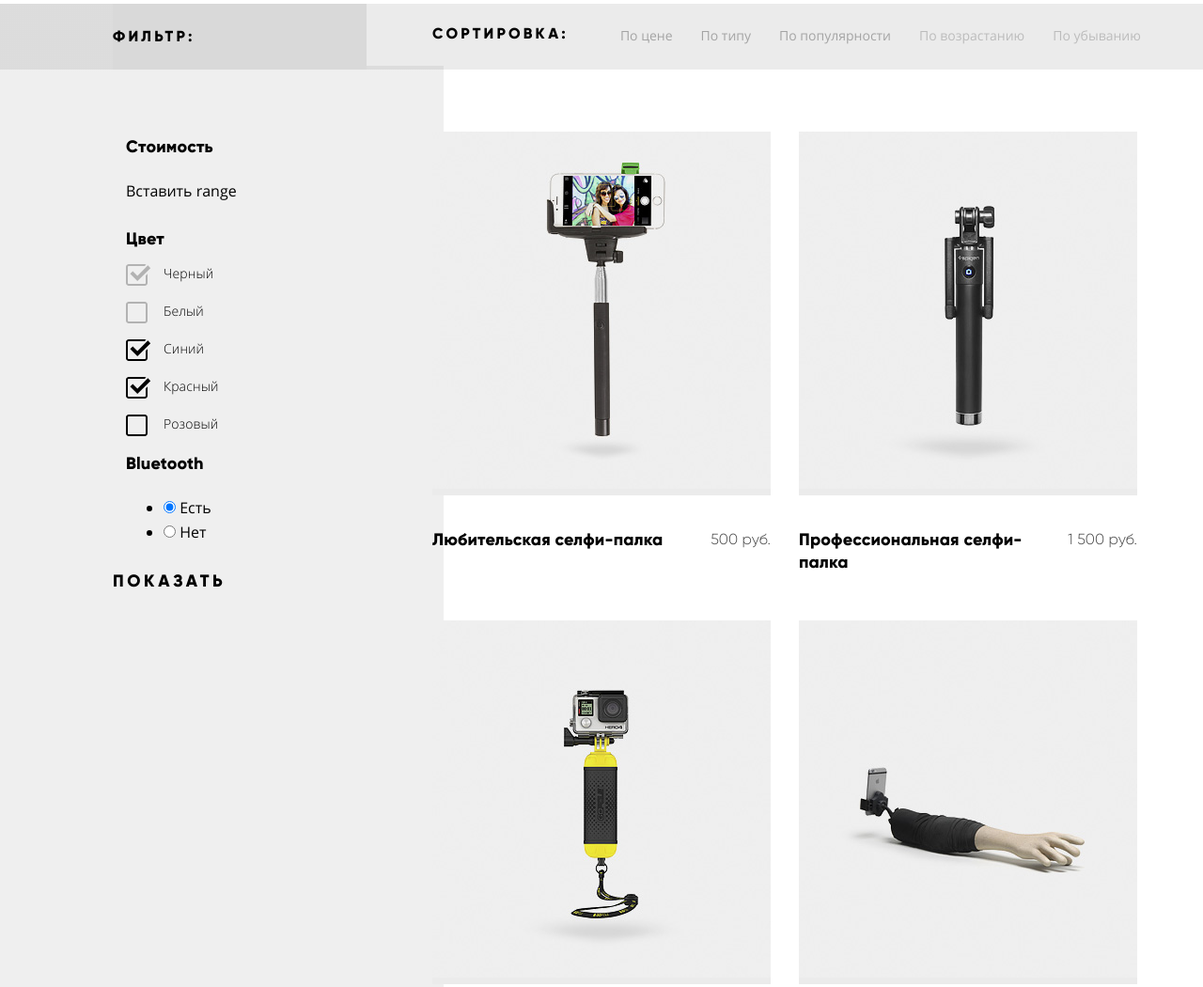
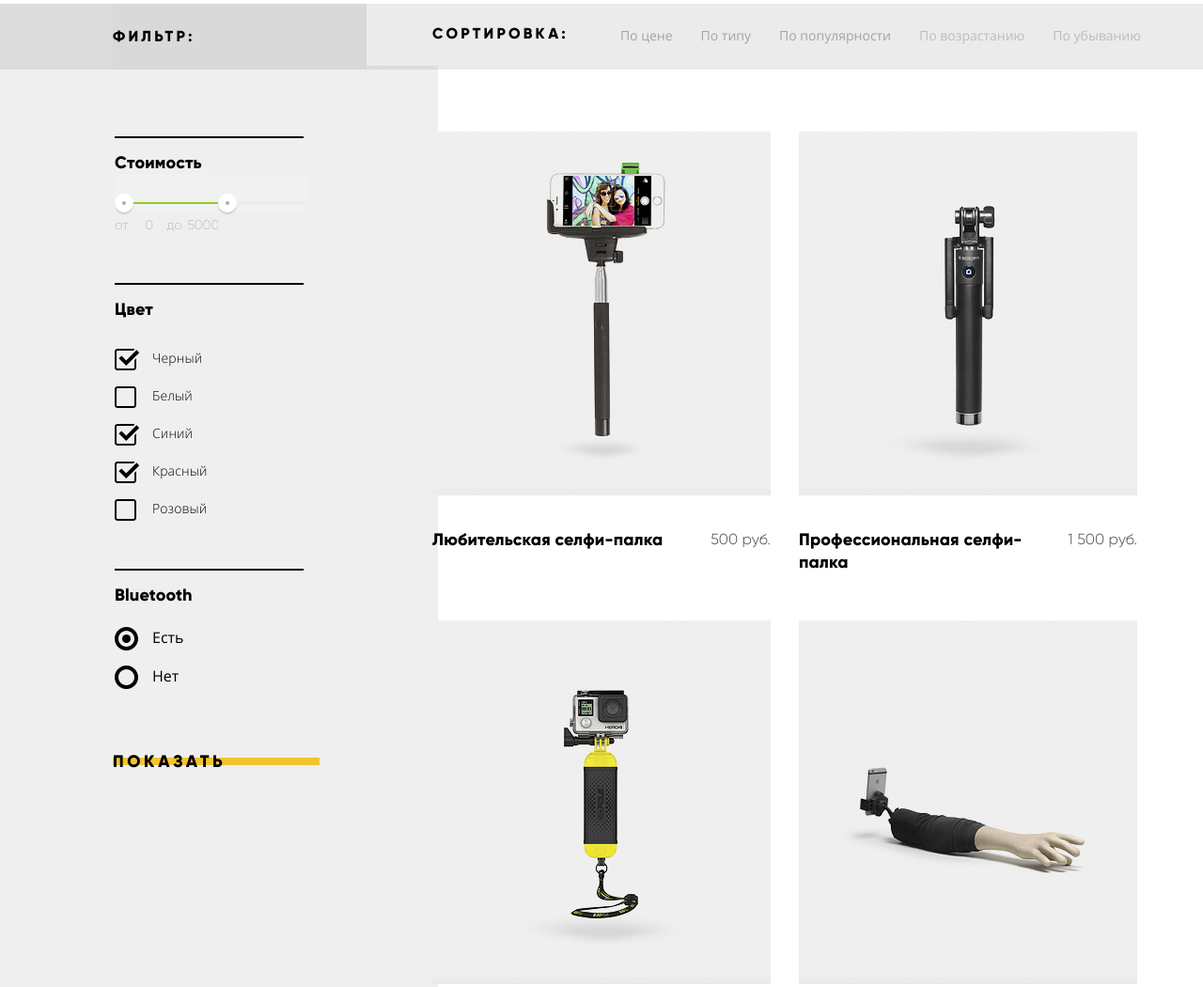
Before and after one commit to konovalov-as/device-27, a plain HTML site: page catalog.html in a window 1280 px wide. Shown: the part 527-1577 px from the top of the page at 94% size. Drawn offline with Linux system fonts and the light colour scheme.

Commit message:
Добавлены range, radio

```diff
--- a/catalog.html
+++ b/catalog.html
@@ -104,22 +104,33 @@
                                     <form class="catalog-filter__form-goods" method="post" action="https://echo.htmlacademy.ru">
                                         <fieldset class="catalog-filter__range">
                                             <legend>Стоимость</legend>
-                                            <!-- Сделать двойной range по стоимости -->
-                                            <p>Вставить range</p>
+                                            <div class="range-filter">
+                                                <div class="range-controls">
+                                                    <div class="scale">
+                                                        <div class="bar"></div>
+                                                    </div>
+                                                    <div class="toggle toggle-min"></div>
+                                                    <div class="toggle toggle-max"></div>
+                                                </div>
+                                                <div class="price-controls">
+                                                    <label class="min-price">от <input class="no-arrow" name="min-price" type="number" placeholder="0" min="0"></label>
+                                                    <label class="max-price">до <input class="no-arrow" name="max-price" type="number" placeholder="5000" min="0"></label>
+                                                </div>
+                                            </div>
                                         </fieldset>
                                         <fieldset class="catalog-filter__color">
                                             <legend>Цвет</legend>
                                             <ul class="catalog-filter__color-list">
                                                 <li class="catalog-filter__color-item">
                                                     <label for="catalog-filter__color-black">
-                                                        <input class="visually-hidden" type="checkbox" name="colorBlack" id="catalog-filter__color-black" checked disabled>
+                                                        <input class="visually-hidden" type="checkbox" name="colorBlack" id="catalog-filter__color-black" checked>
                                                         <span class="checkbox-indicator"></span>
                                                         Черный
                                                     </label>
                                                 </li>
                                                 <li class="catalog-filter__color-item">
                                                     <label for="catalog-filter__color-wihte">
-                                                        <input class="visually-hidden" type="checkbox" name="colorWhite" id="catalog-filter__color-wihte" disabled>
+                                                        <input class="visually-hidden" type="checkbox" name="colorWhite" id="catalog-filter__color-wihte">
                                                         <span class="checkbox-indicator"></span>
                                                         Белый
                                                     </label>
@@ -151,12 +162,19 @@
                                             <legend>Bluetooth</legend>
                                             <ul class="catalog-filter__bluetooth-list">
                                                 <li class="catalog-filter__bluetooth-item">
-                                                    <input class="v-h" type="radio" name="bluetooth" value="bluetoothYes" id="catalog-filter__bluetooth-yes" checked>
-                                                    <label for="catalog-filter__bluetooth-yes">Есть</label>
+                                                    <label for="catalog-filter__bluetooth-yes">
+                                                        <input class="visually-hidden" type="radio" name="bluetooth" value="bluetoothYes" id="catalog-filter__bluetooth-yes" checked>
+                                                        <span class="radio-indicator"></span>
+                                                        Есть
+                                                    </label>
                                                 </li>
                                                 <li class="catalog-filter__bluetooth-item">
-                                                    <input class="v-h" type="radio" name="bluetooth" value="bluetoothNo" id="catalog-filter__bluetooth-no">
-                                                    <label for="catalog-filter__bluetooth-no">Нет</label></li>
+                                                    <label for="catalog-filter__bluetooth-no">
+                                                        <input class="visually-hidden" type="radio" name="bluetooth" value="bluetoothNo" id="catalog-filter__bluetooth-no">
+                                                        <span class="radio-indicator"></span>
+                                                        Нет
+                                                    </label>
+                                                </li>
                                             </ul>
                                         </fieldset>
                                         <button class="btn-general catalog-filter__submit" type="submit">Показать</button>
--- a/css/style.css
+++ b/css/style.css
@@ -77,8 +77,18 @@ body {
   margin: -1px;
 }
 
+.no-arrow::-webkit-outer-spin-button,
+.no-arrow::-webkit-inner-spin-button {
+  -webkit-appearance: none;
+}
+
+.no-arrow {
+  -moz-appearance: textfield;
+}
+
 .btn-general {
   position: relative;
+  z-index: 10;
   font-family: "Gilroy";
   font-weight: 800;
   font-size: 18px;
@@ -190,6 +200,7 @@ filter, sort, catalog, pagination styles */
 .main-header__signout,
 .breadcrumbs__list,
 .catalog-filter__color-list,
+.catalog-filter__bluetooth-list,
 .catalog-content__sort-type,
 .catalog-content__sort-direction,
 .catalog-content-cards__list,
@@ -1339,7 +1350,7 @@ about us and contacts, footer, catalog styles */
 .catalog-bg {
    background-image:
     linear-gradient(to bottom, rgba(0, 0, 0, 0.08) 70px, transparent 70px),
-    linear-gradient(to right, #efefef 36.9%, transparent 36.9%);
+    linear-gradient(to right, #efefef 36.4%, transparent 36.4%);
 }
 
 /* Catalog styles */
@@ -1369,7 +1380,7 @@ about us and contacts, footer, catalog styles */
 .catalog-filter__title {
   padding-top: 23px;
   padding-bottom: 23px;
-  margin-bottom: 70px;
+  margin-bottom: 87px;
 }
 
 .catalog-content__sort-title {
@@ -1528,12 +1539,13 @@ about us and contacts, footer, catalog styles */
   background-color: #d9d9d9;
 }
 
-/* .catalog-filter__bg, */
+/* Catalog filter bg, */
 .catalog-content-sorg-bg,
 .catalog-content-pagination {
   background-color: #ebebeb;
 }
 
+/* Form filter  */
 .catalog-filter__color-list label {
   font-family: "OpenSans";
   font-weight: 300;
@@ -1549,7 +1561,162 @@ about us and contacts, footer, catalog styles */
 
 .catalog-filter__form-goods fieldset {
   border: 0;
-}
+  padding: 0;
+}
+
+.catalog-filter__form-goods legend {
+  position: relative;
+}
+
+.catalog-filter__form-goods legend::before {
+  content: "";
+  position: absolute;
+  top: -16px;
+  left: 0;
+  width: 201px;
+  height: 2px;
+  background-color: black;
+}
+
+.catalog-filter__range,
+.catalog-filter__color {
+  margin-bottom: 60px;
+}
+
+.catalog-filter__color legend {
+  margin-bottom: 20px;
+}
+
+.catalog-filter__bluetooth {
+  margin-bottom: 50px;
+}
+
+.catalog-filter__bluetooth legend{
+  margin-bottom: 20px;
+}
+
+.catalog-filter__bluetooth-list li {
+  margin-bottom: 15px;
+}
+
+/* Range */
+/* Style HTML Academy */
+.filter-item {
+  /* margin: 0; */
+  /* padding: 0; */
+  /* border: none; */
+  /* Для демонстрации */
+  /* width: 260px; */
+  /* margin: 50px auto;  */
+}
+
+.range-filter {
+  /* width: 260px; */
+  /* margin-top: 49px; */
+}
+
+.filter-item legend {
+  /* font-size: 18px; */
+  /* line-height: 24px; */
+  /* text-transform: uppercase; */
+  /* font-weight: 700; */
+}
+
+.range-controls {
+  position: relative;
+  height: 41px;
+  /* margin-bottom: 15px; */
+  padding-top: 30px;
+  /* padding-right: 50px; */
+  /* padding-left: 10px; */
+  background-color: #f1f1f1;
+  border-radius: 5px;
+  width: 205px;
+}
+
+.range-controls .scale {
+  height: 2px;
+  background: #ebebeb;
+}
+
+.range-controls .bar {
+  width: 55%;
+  height: 2px;
+  background: #91c92f;
+}
+
+.range-controls .toggle {
+  position: absolute;
+  top: 21px;
+  left: 0;
+  width: 4px;
+  height: 4px;
+  padding: 0;
+  border: 10px solid #ffffff;
+  background-color: #ababab;
+  box-shadow: 0 2px 1px 0 #cfcfcf;
+  border-radius: 50%;
+  cursor: pointer;
+}
+
+.range-controls .toggle::before {
+  content: "";
+  position: absolute;
+  top: 50%;
+  left: 50%;
+  transform: translate(-50%, -50%);
+  width: 4px;
+  height: 4px;
+  border-radius: 50%;
+  background-color: rgb(171, 171, 171);
+}
+
+.range-controls .toggle-min {
+  left: 0px;
+}
+
+.range-controls .toggle-max {
+  left: 110px;
+}
+
+.price-controls {
+  font-size: 0;
+}
+
+.price-controls label,
+.price-controls input {
+  font-family: "Gilroy";
+  font-weight: 300;
+  font-size: 14px;
+  line-height: 24px;
+  text-align: center;
+  color: rgba(0, 0, 0, 0.2);
+}
+
+.price-controls label {
+  /* display: inline-block; */
+  /* vertical-align: middle; */
+  /* width: 50%; */
+}
+
+.price-controls input {
+  width: 37px;
+  /* padding: 8px 10px; */
+  /* margin-left: 10px; */
+  border: none;
+  border-radius: 5px;
+  background: #efefef;
+}
+
+.price-controls input::placeholder {
+  color: rgba(0, 0, 0, 0.2);
+  opacity: 1;
+}
+
+.max-price {
+  text-align: right;
+}
+/* Style HTML Academy */
 
 /* checkbox */
 .catalog-filter__color-item label{
@@ -1603,6 +1770,58 @@ about us and contacts, footer, catalog styles */
 .catalog-filter__color-item input[type="checkbox"]:checked:focus + .checkbox-indicator {
   width: 27px;
   background-image: url("../img/checkbox-on.svg");
+  box-shadow: 0px 0px 0px 4px #4A90E2;
+  border-radius: 4px;
+}
+
+/* radio */
+.catalog-filter__bluetooth-item label{
+  position: relative;
+  padding-left: 40px;
+  cursor: pointer;
+}
+
+.catalog-filter__bluetooth-item input[type="radio"] + .radio-indicator {
+  position: absolute;
+  top: 0px;
+  left: 0px;
+  width: 25px;
+  height: 25px;
+  background-image: url("../img/radio-off.svg");
+  background-repeat: no-repeat;
+}
+
+/* radio checked */
+.catalog-filter__bluetooth-item input[type="radio"]:checked + .radio-indicator {
+  background-image: url("../img/radio-on.svg");
+}
+
+/* disabled */
+.catalog-filter__bluetooth-item input[type="radio"]:disabled + .radio-indicator {
+  opacity: 0.25;
+}
+
+/* checked+disabled */
+.catalog-filter__bluetooth-item input[type="radio"]:checked:disabled + .radio-indicator {
+  opacity: 0.25;
+}
+
+/* radio hover */
+.catalog-filter__bluetooth-item input[type="radio"]:hover + .radio-indicator {
+  opacity: 0.6;
+}
+
+.catalog-filter__bluetooth-item input[type="radio"]:active + .radio-indicator {
+  opacity: 1;
+}
+
+/* radio outline */
+.catalog-filter__bluetooth-item input[type="radio"]:focus + .radio-indicator {
+  box-shadow: 0px 0px 0px 4px #4A90E2;
+  border-radius: 4px;
+}
+
+.catalog-filter__bluetooth-item input[type="radio"]:checked:focus + .radio-indicator {
   box-shadow: 0px 0px 0px 4px #4A90E2;
   border-radius: 4px;
 }
```
Also changed, not shown: img/radio-off.svg (added), img/radio-on.svg (added).
